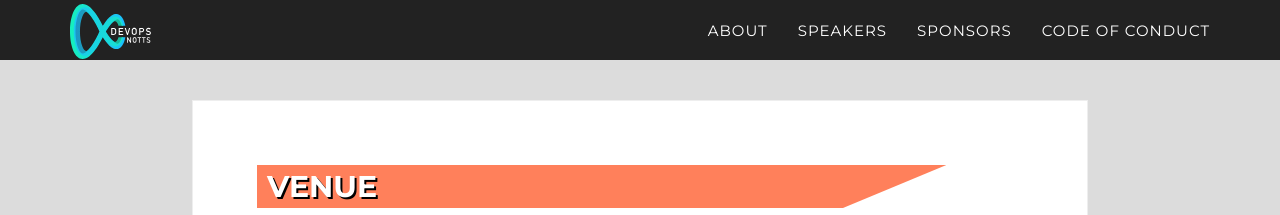
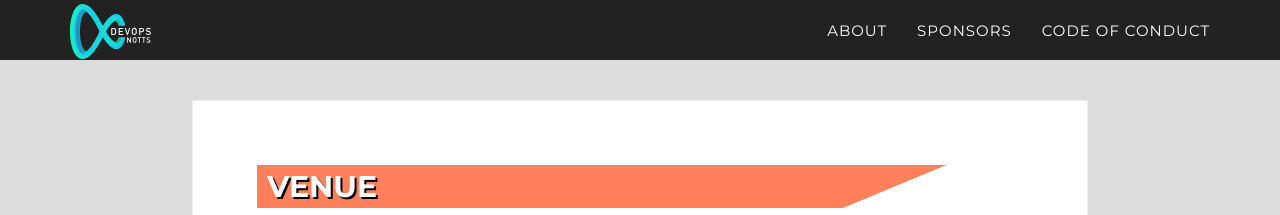
Before and after one commit to devopsnotts/devopsnotts.github.io, a Jekyll site: the page built from _2017_pages/venue.html, in a window 1280 px wide. Shown: the top 215 px of the page. Built offline with Jekyll 4.4.1, drawn with Linux system fonts in a browser that asks for light colours; nearby versions of some CDN libraries; some web fonts are replaced.

Commit message:
site clean up

```diff
--- a/_includes/2016_data/header.html
+++ b/_includes/2016_data/header.html
@@ -18,9 +18,9 @@
                     <li class="hidden">
                         <a href="/"></a>
                     </li>
-                    <li>
+                    <!-- <li>
                         <a class="page-scroll" href="../2016/#speakers">Speakers</a>
-                    </li>
+                    </li> -->
                     <li>
                         <a class="page-scroll" href="../2016/agenda">Agenda</a>
                     </li>
--- a/_includes/2017_data/header.html
+++ b/_includes/2017_data/header.html
@@ -22,9 +22,9 @@
                     <li>
                         <a class="page-scroll" href="../#about">About</a>
                     </li>
-                    <li>
+                    <!-- <li>
                         <a class="page-scroll" href="../#speakers">Speakers</a>
-                    </li>
+                    </li> -->
                     <li>
                         <a class="page-scroll" href="../#sponsors">Sponsors</a>
                     </li>
--- a/_layouts/2017_home.html
+++ b/_layouts/2017_home.html
@@ -13,15 +13,14 @@
         <div class="container">
             <div class="intro-text">
                 <div class="intro-heading">DevOps Notts<br></div>
-                <div class="intro-lead-in">Tuesday 31st March, 2020</div>
-                <div class="intro-lead-in">Online at <a href="https://www.youtube.com/watch?v=J6B1U6eK-Ag">https://www.youtube.com/watch?v=J6B1U6eK-Ag</a></div>
+                <div class="intro-lead-in">Tuesday 29th September, 2020</div>
+                <div class="intro-lead-in">Online on Zoom and YouTube</div>
                 <a href="#about" class="page-scroll btn btn-xl">Tell Me More</a>
             </div>
         </div>
     </header>
 
     {% include 2017_data/about.html %}
-    {% include 2017_data/speakers.html %}
     {% include 2017_data/intro.html %}
     {% include 2017_data/sponsors.html %}
     {% include 2017_data/thanks.html %}
```
